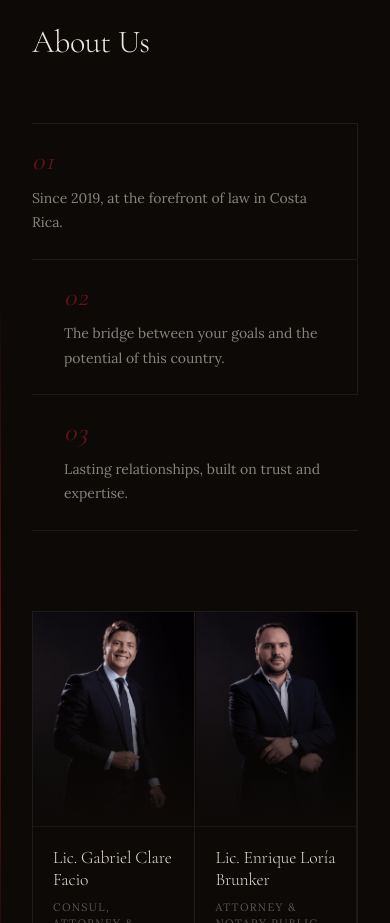
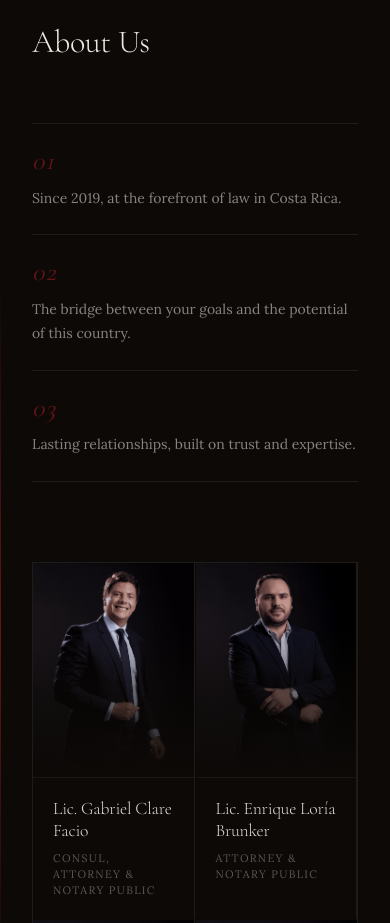
Before and after one commit to gqbo/clarefacio, a Next.js app: page /en in a window 390 px wide. Shown: the part 2222-3145 px from the top of the page. Built offline with nearby package versions, Linux system fonts and the light colour scheme.

Commit message:
fix(About): enhance layout with responsive padding and border adjustments

```diff
--- a/src/app/[locale]/layout.tsx
+++ b/src/app/[locale]/layout.tsx
@@ -44,7 +44,7 @@ export default async function LocaleLayout({
   const messages = await getMessages();
 
   return (
-    <html lang={locale}>
+    <html lang={locale} data-scroll-behavior="smooth">
       <body
         className={`${cormorantGaramond.variable} ${lora.variable} antialiased`}
       >
--- a/src/components/sections/About.tsx
+++ b/src/components/sections/About.tsx
@@ -116,14 +116,9 @@ export default function About() {
               initial={{ opacity: 0, y: 20 }}
               animate={isInView ? { opacity: 1, y: 0 } : {}}
               transition={{ duration: 0.7, delay: 0.45 + i * 0.1, ease: [0.16, 1, 0.3, 1] }}
-              className="relative group"
+              className={`relative group pt-6 pb-6 ${i > 0 ? "md:pl-8" : ""} ${i < 2 ? "md:pr-8 md:[border-right:1px_solid_rgba(237,232,223,0.08)]" : ""}`}
               style={{
                 borderTop: "1px solid rgba(237,232,223,0.08)",
-                borderRight: i < 2 ? "1px solid rgba(237,232,223,0.08)" : "none",
-                paddingTop: "1.5rem",
-                paddingRight: i < 2 ? "2rem" : "0",
-                paddingLeft: i > 0 ? "2rem" : "0",
-                paddingBottom: "1.5rem",
               }}
             >
               {/* Section number */}
```
